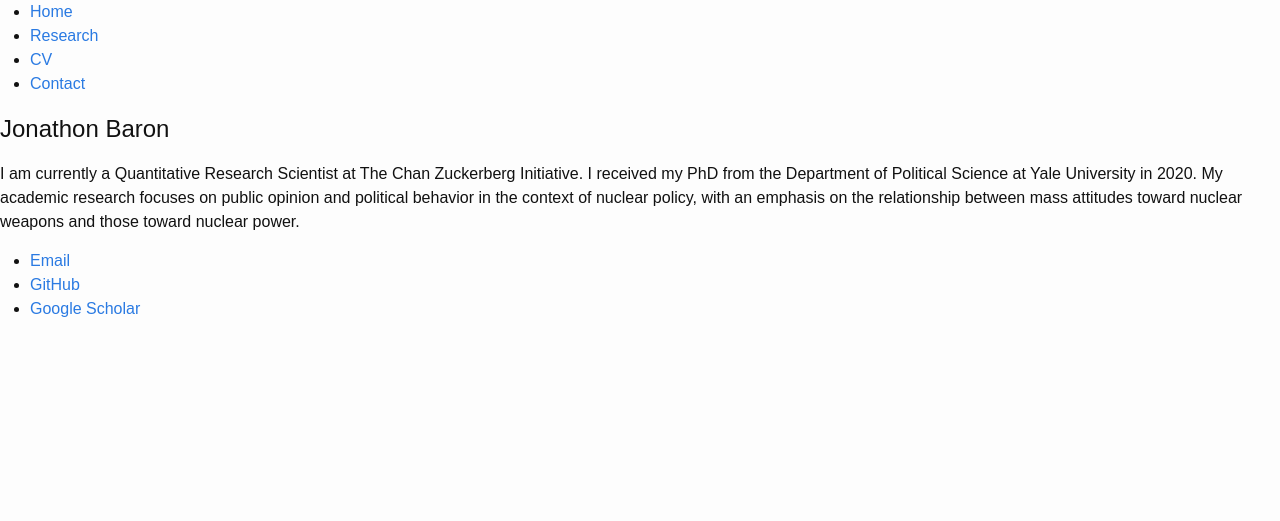
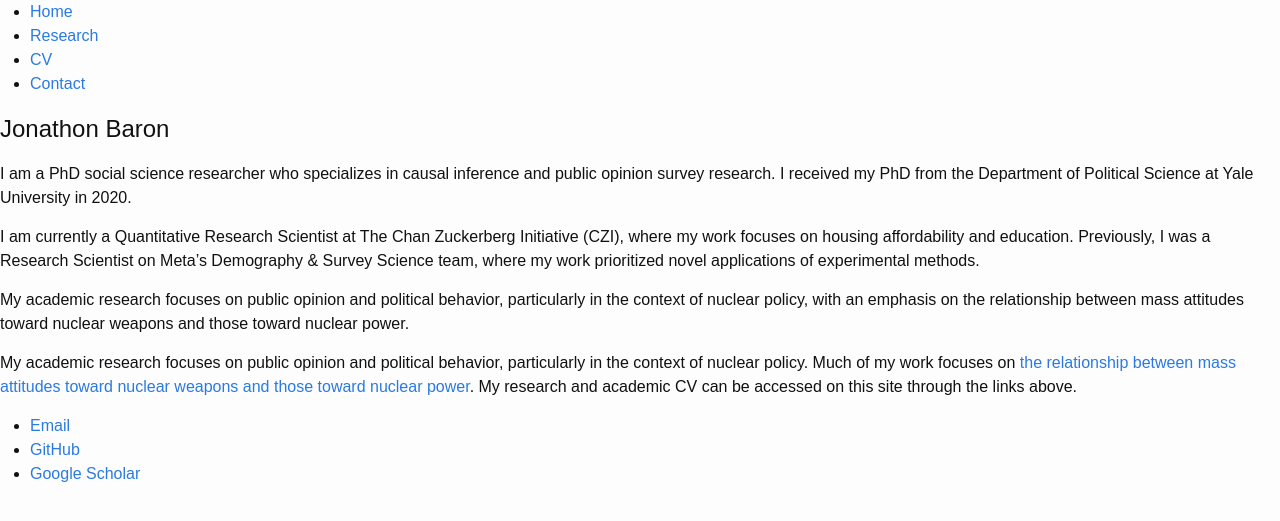
Before and after one commit to jonathonbaron/jonathonbaron.github.io, a Jekyll site: the page built from index.md, in a window 1280 px wide. Shown: the top 521 px of the page. Built offline with Jekyll 4.4.1, drawn with Linux system fonts in a browser that asks for light colours.

Commit message:
Update index.md

```diff
--- a/index.md
+++ b/index.md
@@ -10,4 +10,10 @@ output:
 
 <!--- <img style="float: left; height: 245px; margin: 0 20px 10px 0" src="/assets/baron_photo.jpg" alt="pic" /> -->
 
-I am currently a Quantitative Research Scientist at The Chan Zuckerberg Initiative. I received my PhD from the Department of Political Science at Yale University in 2020. My academic research focuses on public opinion and political behavior in the context of nuclear policy, with an emphasis on the relationship between mass attitudes toward nuclear weapons and those toward nuclear power.
+I am a PhD social science researcher who specializes in causal inference and public opinion survey research. I received my PhD from the Department of Political Science at Yale University in 2020.
+
+I am currently a Quantitative Research Scientist at The Chan Zuckerberg Initiative (CZI), where my work focuses on housing affordability and education. Previously, I was a Research Scientist on Meta's Demography & Survey Science team, where my work prioritized novel applications of experimental methods.
+
+My academic research focuses on public opinion and political behavior, particularly in the context of nuclear policy, with an emphasis on the relationship between mass attitudes toward nuclear weapons and those toward nuclear power.
+
+My academic research focuses on public opinion and political behavior, particularly in the context of nuclear policy. Much of my work focuses on [the relationship between mass attitudes toward nuclear weapons and those toward nuclear power](https://osf.io/preprints/socarxiv/gmdtb/). My research and academic CV can be accessed on this site through the links above.
```
